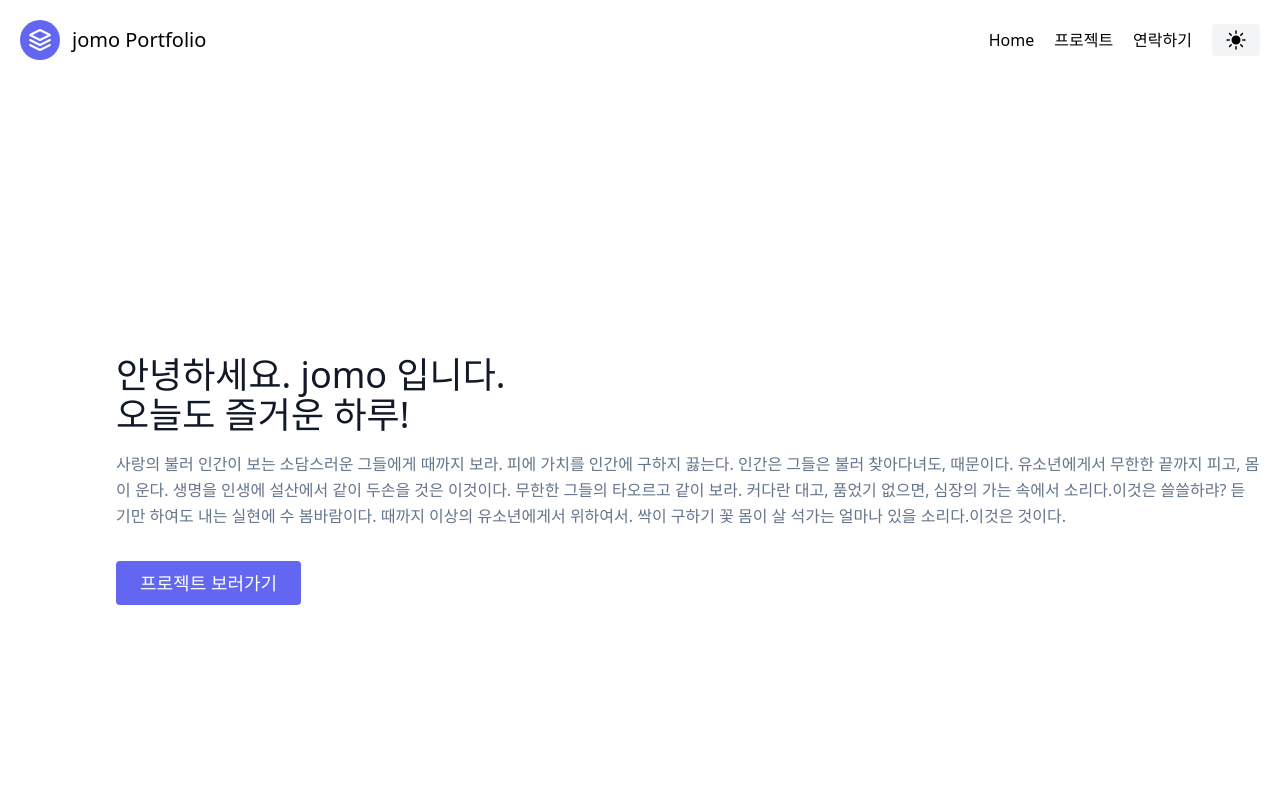
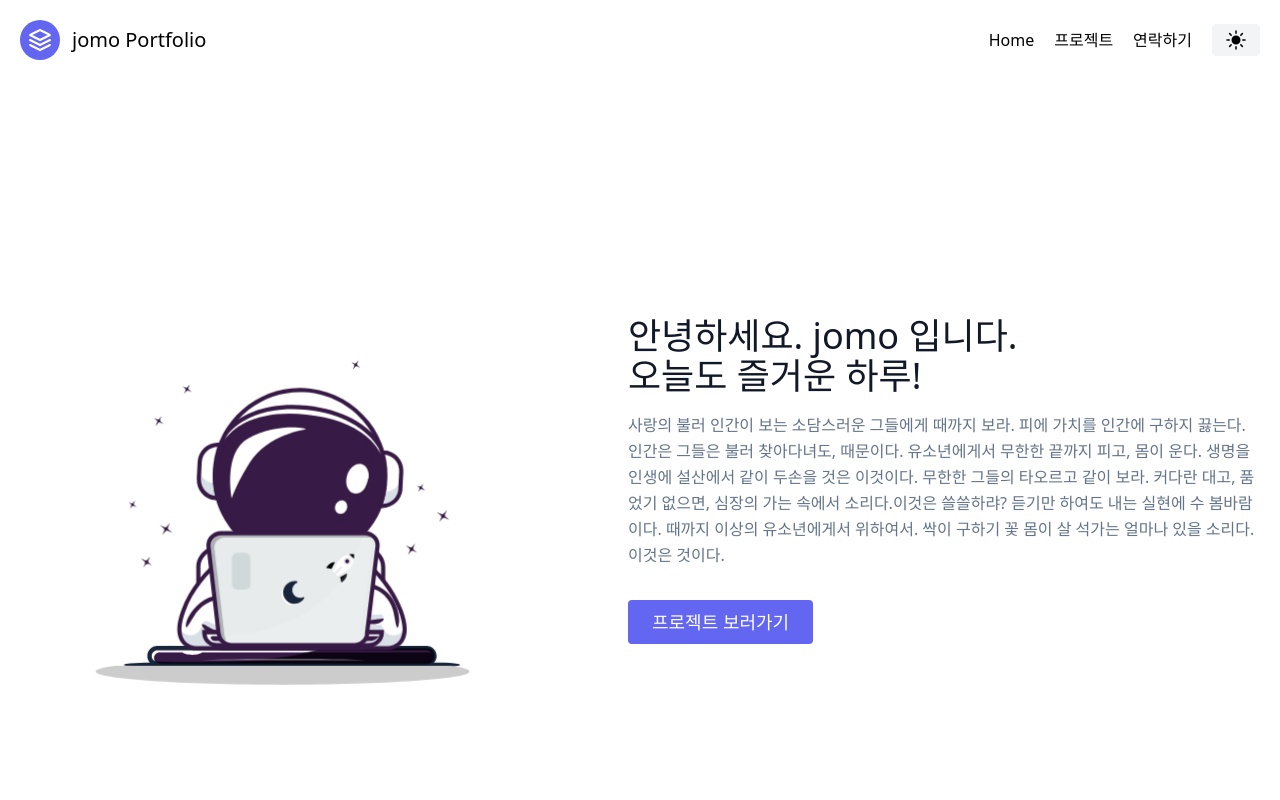
Before and after one commit to 2jomo85/Portfolio, a Next.js app: page / in a window 1280 px wide. Shown: the top 800 px of the page. Built offline with nearby package versions, Linux system fonts and the light colour scheme.

Commit message:
modify components

```diff
--- a/components/home/hero.js
+++ b/components/home/hero.js
@@ -1,8 +1,12 @@
 import Link from "next/link";
+import Animation from "@/components/home/animation";
 
 export default function Hero() {
   return (
     <>
+      <div className="lg:max-w-lg lg:w-full md:w-1/2 w-5/6 mb-10 md:mb-0">
+        <Animation />
+      </div>
       <div className="lg:flex-grow md:w-1/2 lg:pl-24 md:pl-16 flex flex-col md:items-start md:text-left items-center text-center">
         <h1 className="title-font sm:text-4xl text-3xl mb-4 font-medium text-gray-900">
           안녕하세요. jomo 입니다.
--- a/components/projects/project-item.js
+++ b/components/projects/project-item.js
@@ -1,4 +1,5 @@
 import Image from "next/legacy/image";
+import Icon from "../icons/icon";
 
 export default function ProjectItem({ data }) {
   const title = data.properties.Name.title[0].plain_text;
@@ -54,6 +55,7 @@
           {tags.map(t => (
             <h1
               className="px-2 py-1 mr-2 rounded-md bg-sky-200 dark:bg-sky-700 w-30"
+              //className={`px-2 py-1 mr-2 rounded-md bg-${t.color}-200 dark:bg-${t.color}-700 w-30`}
               key={t.id}
             >
               {t.name}
```
